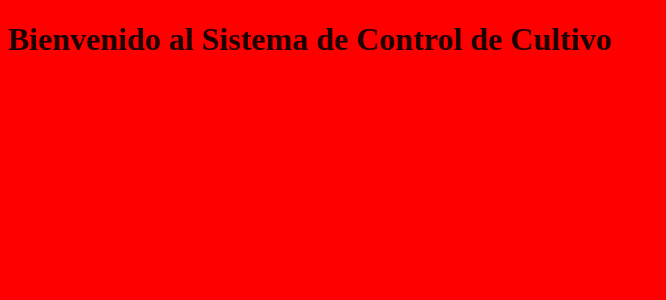
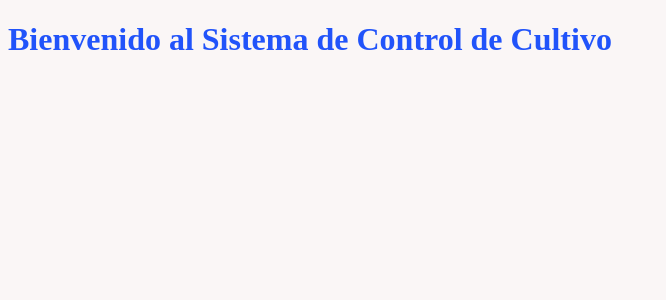
Before and after one commit to monkum/sistema-cultivo, a React app: page / in a window 1280 px wide. Shown: the top 300 px of the page, without its empty margins (0-666 px from the left). Built offline with nearby package versions, Linux system fonts and the light colour scheme.

Commit message:
Correccion Server

```diff
--- a/package.json
+++ b/package.json
@@ -28,10 +28,10 @@
     "webpack-dev-server": "^4.0.0"
   },
   "devDependencies": {
-    "css-loader": "^6.2.0",
+    "css-loader": "^6.5.1",
     "mini-css-extract-plugin": "^2.4.5",
-    "sass": "^1.38.0",
+    "sass": "^1.43.4",
     "sass-loader": "^12.1.0",
-    "style-loader": "^3.2.1"
+    "style-loader": "^3.3.1"
   }
 }
--- a/src/styles/global.scss
+++ b/src/styles/global.scss
@@ -1,5 +1,5 @@
-$base-color: #ff0000;
-$color: rgba(black, 0.88);
+$base-color: #faf6f6;
+$color: rgba(rgb(2, 60, 250), 0.88);
 
 body {
 	background-color: $base-color;
--- a/webpack.config.js
+++ b/webpack.config.js
@@ -48,4 +48,9 @@ module.exports = {
 			filename: '[name].css'
 		}),
 	],
+	devserver: {
+		contentBase: path.join(__dirname, 'dist'),
+		compress: true,
+		port: 3005,
+	}
 }
```
Also changed, not shown: 1 other file (tests, documents, lock files or other folders).
